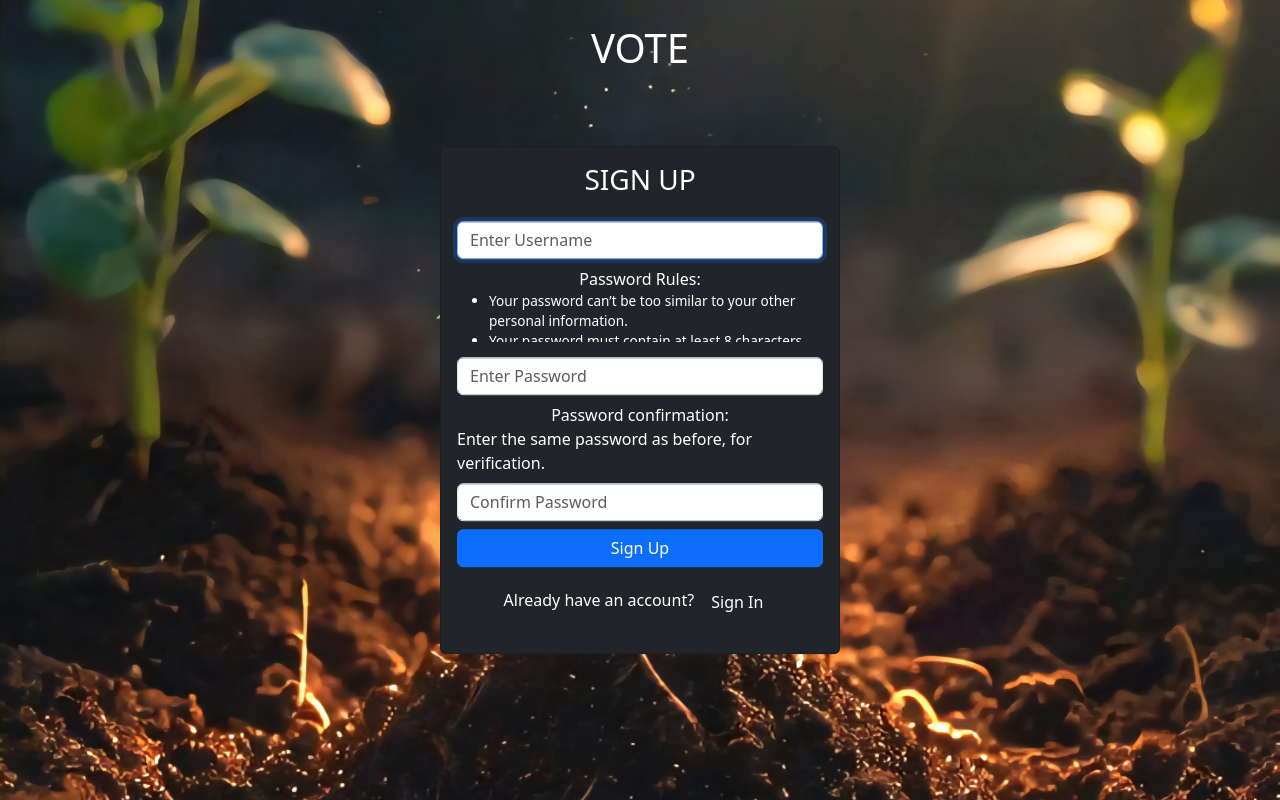
After one commit to KRITIKA-l/PlantX, a Django app: page /signupuser/ in a window 1280 px wide. The commit adds this page. Run offline with Django 5.2, Linux system fonts and the light colour scheme.

Commit message:
'updates'

```diff
--- /dev/null
+++ b/plant/templates/plant/signupuser.html
@@ -0,0 +1,79 @@
+{% load static %}
+<!DOCTYPE html>
+<html lang="en">
+<head>
+    <meta charset="UTF-8">
+    <meta name="viewport" content="width=device-width, initial-scale=1.0">
+    <title>LOGIN PAGE</title>
+    <link href="https://cdn.jsdelivr.net/npm/bootstrap@5.3.7/dist/css/bootstrap.min.css" rel="stylesheet" integrity="sha384-LN+7fdVzj6u52u30Kp6M/trliBMCMKTyK833zpbD+pXdCLuTusPj697FH4R/5mcr" crossorigin="anonymous">
+    <style>
+    #bgimage
+        {
+            position :fixed;
+            top: 0;
+            left: 0;
+            width: 100%;
+            height: 100%;
+            z-index: -1;
+            object-fit: cover;
+        }
+
+    </style>
+</head>
+<body>
+    <!-- background image -->
+    <img src="{% static 'plant/bg3.jpg' %}" id="bgimage">
+    <!-- heading section -->
+    <div class="container text-center text-white mt-4 mb-4">
+        <h1>VOTE</h1>
+    </div>
+
+    <!-- form section -->
+    <div class="container text-center">
+        <div class="card position-fixed top-50 start-50 translate-middle bg-dark text-white w-100" style="max-width: 400px;">
+            <div class="card-body" id="main">
+                <!-- error section -->
+                {% if error %}
+                <h3 class="alert alert-danger">{{ error }}</h3>
+                {% endif %}
+                <!-- subheading -->
+                <h3>SIGN UP</h3>
+                <!-- form blocks  -->
+                <form method="post" action="">
+                    {% csrf_token %}
+                    <!-- username -->
+                    <input placeholder="Enter Username" class="form-control mt-4 mb-2"  type="text" name="username" maxlength="150" autocapitalize="none" autocomplete="username" autofocus="" required="" aria-describedby="id_username_helptext" id="username">
+                    <!-- password -->
+                    <div>
+                        <label for="id_password1">Password Rules:</label>
+                        <div class="helptext text-start" id="id_password1_helptext" style="max-height: 50px; overflow-y: auto; font-size: 0.85rem;">
+                            <ul>
+                                <li>Your password can’t be too similar to your other personal information.</li>
+                                <li>Your password must contain at least 8 characters.</li>
+                                <li>Your password can’t be a commonly used password.</li>
+                                <li>Your password can’t be entirely numeric.</li>
+                            </ul>
+                        </div>
+                        <input placeholder="Enter Password" class="form-control mt-3 mb-2" type="password" name="password1" autocomplete="new-password" required="" aria-describedby="id_password1_helptext" id="id_password1">
+                    </div>
+                    <!-- confirm password -->
+                    <div>
+                        <label for="id_password2">Password confirmation:</label>
+                        <div class="helptext text-start" id="id_password2_helptext">Enter the same password as before, for verification.</div>
+                        <input placeholder="Confirm Password" class="form-control mt-2" type="password" name="password2" autocomplete="new-password" required="" aria-describedby="id_password2_helptext" id="id_password2">
+                    </div>
+                    <!-- signup button -->
+                    <button type="submit" class="btn btn-primary w-100 mb-2 mt-2"  id="btn1">Sign Up</button>
+                    <!-- switch to signin -->
+                    <p class="mt-2">
+                        Already have an account?
+                        <a class="btn btn-dark" id="btn2" href="{% url 'loginuser' %}">Sign In</a>
+                    </p>
+                </form>
+            </div>
+        </div>
+    </div>
+
+    <!-- <script src="app.js"></script> -->
+</body>
+</html>
--- a/plant/views.py
+++ b/plant/views.py
@@ -2,6 +2,10 @@ from django.shortcuts import render, get_object_or_404, redirect
 from .models import tips,plantinfo,userplant
 import markdown
 from .forms import UserPlantForm
+from django.contrib.auth.forms import AuthenticationForm , UserCreationForm
+from django.contrib.auth import authenticate, login, logout
+from django.contrib.auth.models import User
+from django.contrib.auth.decorators import login_required
 
 # Create your views here.
 def home(request):
@@ -13,9 +17,11 @@ def explore(request):
     plants = plantinfo.objects.all()
     return render(request, 'plant/explore.html', {'plants': plants})
 
+@login_required(login_url='loginuser')
 def myplants(request):
     return render(request,'plant/myplants.html')
 
+@login_required(login_url='loginuser')
 def addplant(request):
     if request.method == 'POST':
         form = UserPlantForm(request.POST, request.FILES)
@@ -35,3 +41,39 @@ def plantdetails(request, plant_id):
         'content': markdown.markdown(plant.plant_desc)
     }
     return render(request, 'plant/plantinfo.html', {'plant': processed_plants})
+
+def loginuser(request):
+    if request.method=='GET':
+        return render(request,'plant/loginuser.html')
+    else:
+        a=request.POST.get('username')
+        b=request.POST.get('password')
+        user=authenticate(request,username=a,password=b)
+        if user is None:
+            return render(request,'plant/loginuser.html',{'error':'Invalid Credentials!'})
+        else:
+            login(request,user)
+            return (redirect('home'))
+
+def signupuser(request):
+    if request.method=='GET':
+        return render(request,'plant/signupuser.html')
+    else:
+        a=request.POST.get('username')
+        b=request.POST.get('password1')
+        c=request.POST.get('password2')
+        if(b==c):
+            if(User.objects.filter(username=a).exists()):
+                return render(request,'plant/signupuser.html',{'error':'User Already Exists!'})
+            else:
+                user=User.objects.create_user(username=a,password=b)
+                user.save()
+                login(request,user)
+                return (redirect('home'))
+        else:
+            return render(request,'plant/signupuser.html',{'error':'Password Mismatched!'})
+
+def logoutuser(request):
+    if request.method=='GET':
+        logout(request)
+        return(redirect('home'))
--- a/project2/urls.py
+++ b/project2/urls.py
@@ -27,6 +27,9 @@ urlpatterns = [
     path('myplants',views.myplants,name='myplants'),
     path('addplant',views.addplant,name='addplant'),
     path('plant/<str:plant_id>/', views.plantdetails, name='plantdetails'),
+    path('loginuser/',views.loginuser,name='loginuser'),
+    path('signupuser/',views.signupuser,name='signupuser'),
+    path('logoutuser/',views.logoutuser,name='logoutuser'),
 ]
 
 if settings.DEBUG:
```
Also changed, not shown: plant/templates/plant/loginuser.html (added, +62 -0 lines), plant/templates/plant/navbar.html (+25 -3 lines), db.sqlite3, plant/static/plant/bg3.jpg (added).
